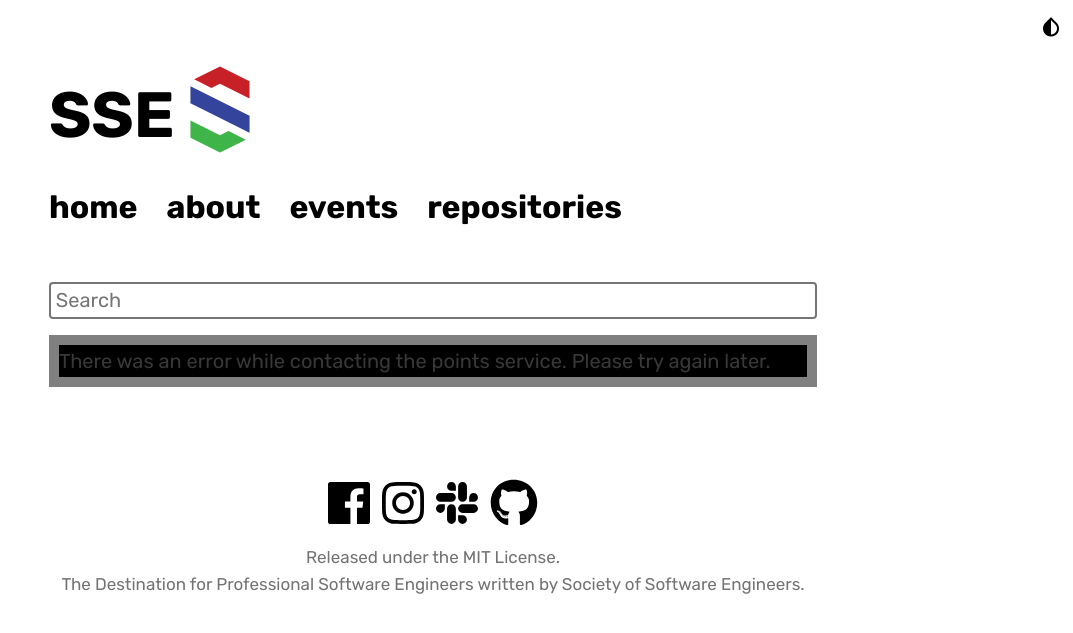
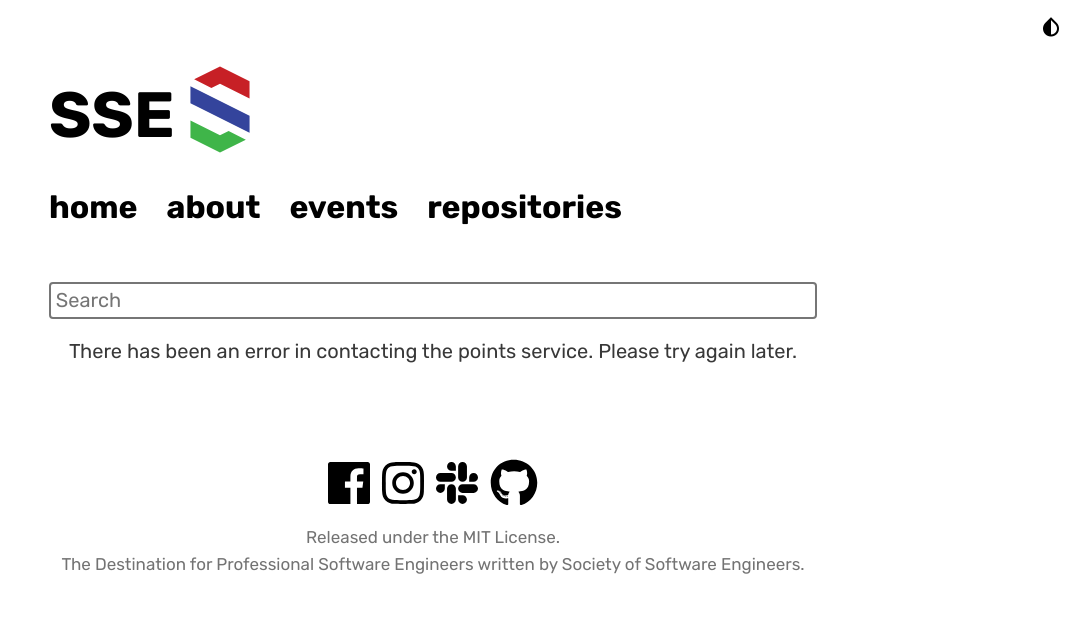
Before and after one commit to msoe-sse/msoe-sse.github.io, a Jekyll site: the page built from _events/raffle.html, in a window 1280 px wide. Shown: the top 633 px of the page, without its empty margins (207-1280 px from the left). Built offline with Jekyll 4.4.1, drawn with Linux system fonts in a browser that asks for light colours; nearby versions of some CDN libraries; some web fonts are replaced.

Commit message:
Made some small changes to the loading indicator

```diff
--- a/_events/raffle.html
+++ b/_events/raffle.html
@@ -14,3 +14,4 @@
     <p id="winner">Click to spin!</p>
     <p class="buttonwrap"><button type="button" id="spin">Spin</button></p>
 </div>
+<div id="ErrorMessage">There has been an error in contacting the points service. Please try again later.</div>
--- a/_sass/_raffle.scss
+++ b/_sass/_raffle.scss
@@ -1,4 +1,5 @@
 #raffle {
+    display: none;
     background-color: black;
     border: 0.5em solid gray;
 }
@@ -38,3 +39,12 @@
     overflow: hidden;
     position: relative;
 }
+
+#LoadingHeader {
+    display: flex;
+    justify-content: center;
+}
+
+#ErrorMessage {
+    display: none;
+}
--- a/assets/js/raffle.js
+++ b/assets/js/raffle.js
@@ -14,14 +14,14 @@
     fetch(`${apiUrl}/points`)
         .then(response => response.json())
         .then(data => {
-            document.querySelector('#LoadingHeader').remove();
+            document.getElementById('LoadingHeader').style.display = 'none';
+            document.getElementById('raffle').style.display = 'block';
             generateMachine(data);
         })
         .catch(() => {
-            document.querySelector('#LoadingHeader').remove();
-            container.textContent
-                = ('There was an error while contacting the points service. ' +
-                   'Please try again later.');
+            document.getElementById('LoadingHeader').style.display = 'none';
+            document.getElementById('ErrorMessage').style.display = 'flex';
+            document.getElementById('ErrorMessage').style.justifyContent = 'center';
         });
 });
 
```
